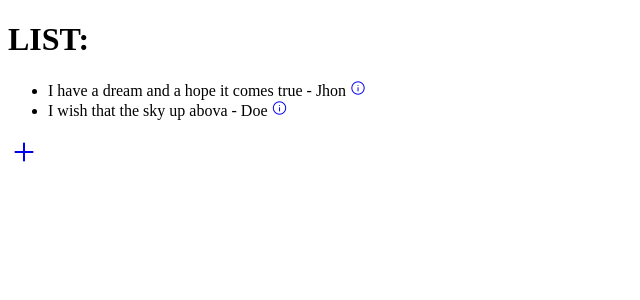
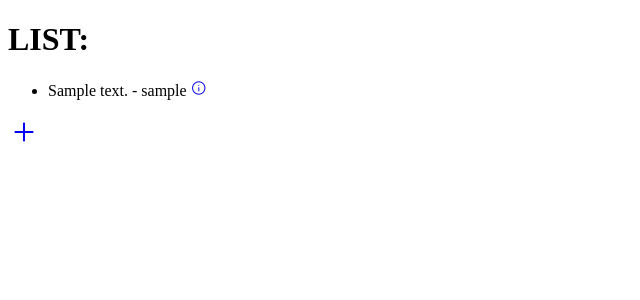
Before and after one commit to himanshu2k23/CRUDWebpageWithDatabae, a Node server app: page /comments in a window 1280 px wide. Shown: the top 300 px of the page, without its empty margins (0-640 px from the left). Run offline with Node 20, Linux system fonts and the light colour scheme; tables that the repository leaves empty hold one stand-in row (values such as "Sample post"); some libraries are stand-ins or nearby versions.

Commit message:
CRUD completed

```diff
--- a/index.js
+++ b/index.js
@@ -1,12 +1,14 @@
+//CONST DECLARATION
 const express = require('express');
 const app = express();
 const path = require('path');
 const methodOverride = require('method-override');
 const { render } = require('ejs');
 const mongoose = require('mongoose');
+const Comment = require('./models/comment')
 
+//CONNECTING DATABASE
 console.log(main());
-
 async function main() {
     await mongoose.connect('mongodb+srv://him:himanshu@cluster0.yfpx5hl.mongodb.net/?retryWrites=true&w=majority')
         .then(() => {
@@ -18,70 +20,63 @@ async function main() {
         })
 }
 
-
-let comments = [
-    {
-        id: 1,
-        username: "Jhon",
-        comment: "I have a dream and a hope it comes true"
-    },
-    {
-        id: 2,
-        username: "Doe",
-        comment: "I wish that the sky up abova"
-    }
-];
+//.USE
 app.use(express.urlencoded({ extended: true }));
 app.use(express.json());
 app.use(methodOverride('_method'));
+
+//.SET
 app.set('view engine', 'ejs');
-// app.set('view',path.join(__dirname,'views'));
 
-
-app.get('/comments', (req, res) => {
-    //console.log({ comments })
+//INDEX
+app.get('/comments', async (req, res) => {
+    const comments = await Comment.find({});
+    //console.log({ comments });
     res.render(path.join(__dirname, 'views/comments.ejs'), { comments });
 });
+
+//POST
 app.get('/comments/new', (req, res) => {
     res.render(path.join(__dirname, 'views/post.ejs'));
 })
 
-app.post('/comments', (req, res) => {
-    //console.dir(req.body);
-    const { username, comment } = req.body;
-    //console.log({ username, comment })
-    comments.push({ username, comment, id: 3 });
-    //console.log({ comments })
+app.post('/comments', async (req, res) => {
+    console.dir(req.body);
+    const newcomment = new Comment(req.body);
+    await newcomment.save();
     res.redirect('/comments');
 });
 
-    app.get('/comments/:id', (req,res)=>{
-        let {id}=req.params;
-        let text=comments.find(x => x.id==id);
-        //console.log({text})
-        res.render(path.join(__dirname, 'views/details.ejs'), {text});
+//DETAILS
+app.get('/comments/:id', async (req, res) => {
+    let { id } = req.params;
+    const text = await Comment.findById(id);
+    //console.log({ text });
+    res.render(path.join(__dirname, 'views/details.ejs'), { text });
 })
 
-    app.get('/comments/:id/edit', (req,res)=>{
-        let {id}=req.params;
-        let text=comments.find(x => x.id==id);
-        res.render(path.join(__dirname, 'views/edit.ejs'),{text});
+//EDIT
+app.get('/comments/:id/edit', async (req, res) => {
+    let { id } = req.params;
+    let text = await Comment.findById(id);
+    res.render(path.join(__dirname, 'views/edit.ejs'), { text });
 })
 
-app.patch('/comments/:id/edit', (req,res)=>{
+app.patch('/comments/:id/edit',async (req,res)=>{
     let {id}=req.params;
-    let text=comments.find(x => x.id==id);
-    let newcomment=req.body.newcomment;
-    text.comment=newcomment;
+    //console.log(req.body);
+    let text=await Comment.findByIdAndUpdate(id,req.body,{new:true});
+    text.save();
+    //console.log({text});
     res.redirect('/comments');
 })
 
-app.delete('/comments/:id/delete', (req,res)=>{
+//DELETE
+app.delete('/comments/:id/delete', async (req,res)=>{
     let {id}=req.params;
-    comments=comments.filter(x=> x.id!==id)
-    console.log({comments});
+    let text=await Comment.findByIdAndDelete(id,{new:true});
+    console.log({text});
     res.redirect('/comments');
-
 })
 
 app.listen(3001, () => {
--- a/views/comments.ejs
+++ b/views/comments.ejs
@@ -5,7 +5,7 @@
     <ul>
         <% for (let x of comments){%>
             <li><%= x.comment  %> - <%= x.username %>
-                <a style="text-decoration:none; font-size: 1em" href="comments/<%= x.id %>" class="material-symbols-outlined">info</a></li>
+                <a style="text-decoration:none; font-size: 1em" href="comments/<%= x._id %>" class="material-symbols-outlined">info</a></li>
             <% } %>
     </ul>
     <a href="comments/new" style="text-decoration:none; font-size: 2em" class="material-symbols-outlined">add</a>
--- a/views/edit.ejs
+++ b/views/edit.ejs
@@ -1,11 +1,11 @@
 <%- include('partials/head.ejs') %>
 
-    <h1><%= text.username %></h1>
-    <form method="post" action="/comments/<%= text.id %>/edit?_method=PATCH" >
+    <h1 >Username:<%= text.username %></h1>
+    <form method="post" action="/comments/<%= text._id %>/edit?_method=PATCH" >
         <br>
         <label for="newcomment">Enter the new comment:</label>
         <br>
-        <textarea name="newcomment" id="newcomment" cols="30" rows="10" placeholder="<%=text.comment  %>"></textarea>
+        <textarea name="comment" id="newcomment" cols="30" rows="10" placeholder="<%=text.comment%>"></textarea>
         <br>
         <button>Submit</button>
     </form>
```
Also changed, not shown: models/comment.js (added, +15 -0 lines), models/movie.js (deleted, +0 -9 lines), views/details.ejs (+4 -4 lines). Lines whose indentation alone changed are shown as unchanged.
